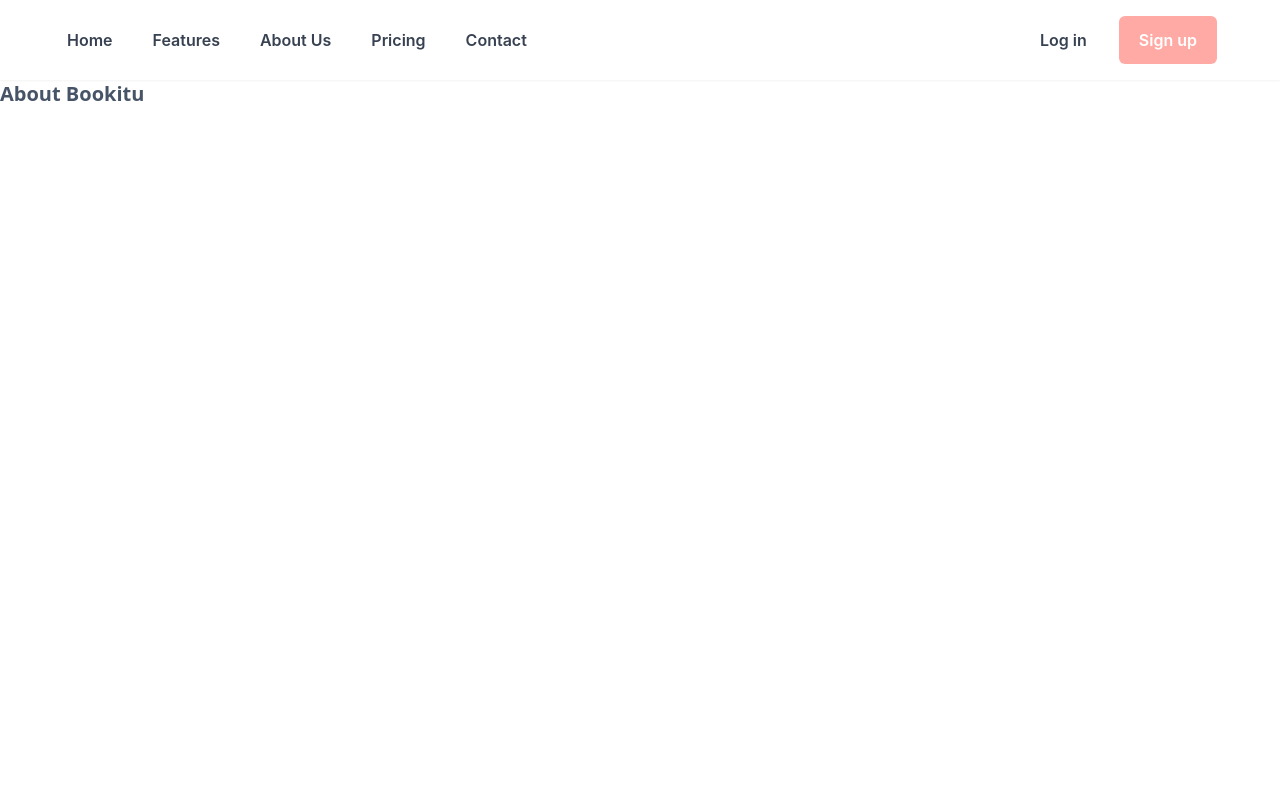
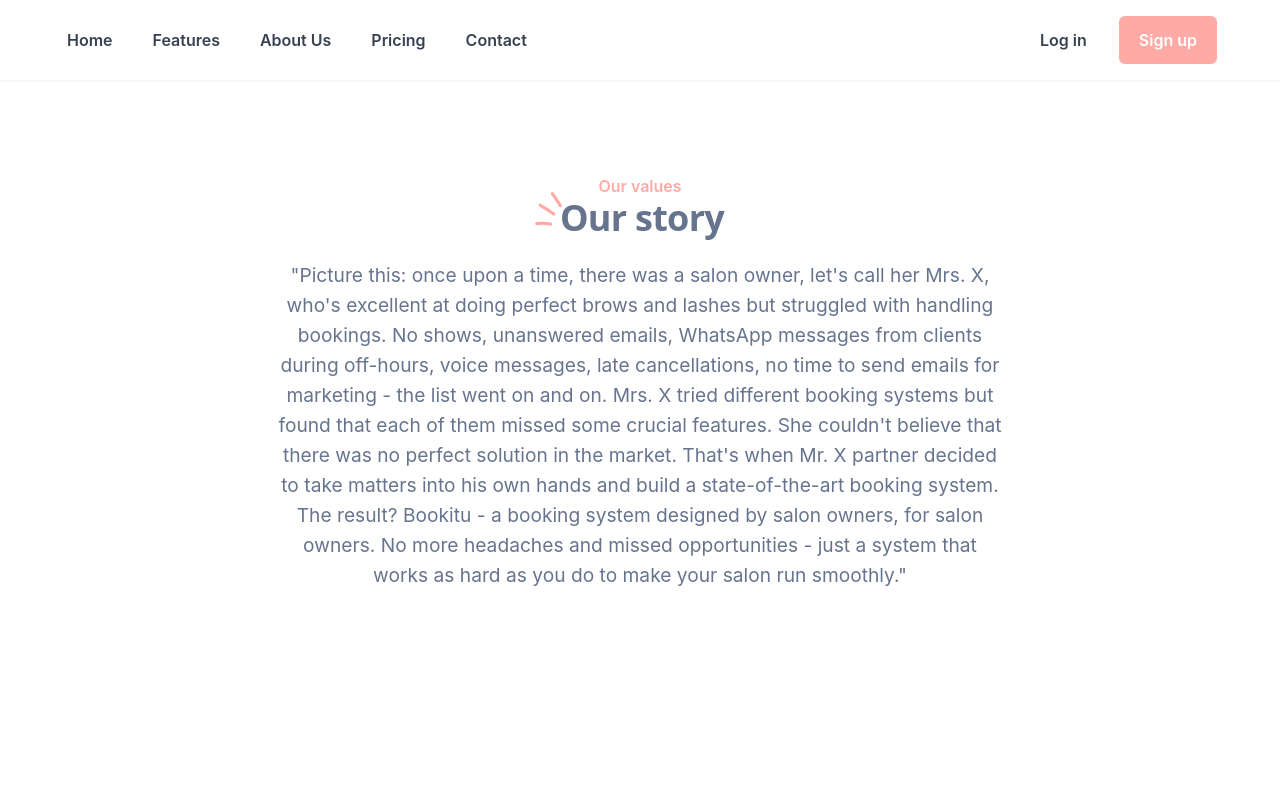
Before and after one commit to babulakterfsd/beautycutie, a Next.js app: page /about in a window 1280 px wide. Shown: the top 800 px of the page. Built offline with nearby package versions, Linux system fonts and the light colour scheme.

Commit message:
about page story section completed

```diff
--- a/src/components/About.client.tsx
+++ b/src/components/About.client.tsx
@@ -1,7 +1,36 @@
+import Image from 'next/image';
+import ultasurjo from '../../public/assets/images/ultashurjo.png';
+
 const About = () => {
   return (
-    <section>
-      <h1 className="text-xl font-bold">About Bookitu</h1>
+    <section className="mt-32 md:mt-32 lg:mt-44">
+      <h4 className="text-center text-primary font-inter font-semibold text-sm md:text-[1rem]">
+        Our values
+      </h4>
+      <div className="flex justify-center items-center gap-x-0 mb-4 lg:mb-5">
+        <Image
+          src={ultasurjo}
+          alt="Ultasurjo"
+          className="object-contain h-20 w-20 -mt-16 -ml-16"
+        />
+        <h5 className="text-cyan text-center text-4xl font-semibold lg:leading-[44px] lg:tracking-[-.72px] -ml-3">
+          Our story
+        </h5>
+      </div>
+      <p className="font-inter text-[1.2rem] leading-[30px] text-cyan px-4 md:px-16 text-center lg:w-4/6 lg:mx-auto">
+        "Picture this: once upon a time, there was a salon owner, let's call her
+        Mrs. X, who's excellent at doing perfect brows and lashes but struggled
+        with handling bookings. No shows, unanswered emails, WhatsApp messages
+        from clients during off-hours, voice messages, late cancellations, no
+        time to send emails for marketing - the list went on and on. Mrs. X
+        tried different booking systems but found that each of them missed some
+        crucial features. She couldn't believe that there was no perfect
+        solution in the market. That's when Mr. X partner decided to take
+        matters into his own hands and build a state-of-the-art booking system.
+        The result? Bookitu - a booking system designed by salon owners, for
+        salon owners. No more headaches and missed opportunities - just a system
+        that works as hard as you do to make your salon run smoothly."
+      </p>
     </section>
   );
 };
--- a/src/styles/globals.css
+++ b/src/styles/globals.css
@@ -24,16 +24,16 @@
 
 /* common classes */
 .text-primary {
-  color: rgba(255,170,165,1)
+  color: rgba(255, 170, 165, 1);
 }
 .bg-primary {
-  background-color: rgba(255,170,165,1)
+  background-color: rgba(255, 170, 165, 1);
 }
 .text-secondary {
-  color: rgba(168, 221, 230, 1)
+  color: rgba(168, 221, 230, 1);
 }
 .bg-secondary {
-  background-color: rgba(168, 221, 230, 1)
+  background-color: rgba(168, 221, 230, 1);
 }
 .text-black {
   color: #475467;
@@ -42,27 +42,24 @@
   letter-spacing: -0.205px;
 }
 .text-cyan {
-  color: #67748E;
+  color: #67748e;
 }
 .text-shadow {
-  text-shadow: 0px 4px 4px rgba(0, 0, 0, 0.25)
+  text-shadow: 0px 4px 4px rgba(0, 0, 0, 0.25);
 }
-
 
 /* gradients */
 /* gradients */
 .gradientText {
-  background: linear-gradient(269deg, #FFAAA5 27.81%, #A8DDE6 62.01%);
+  background: linear-gradient(269deg, #ffaaa5 27.81%, #a8dde6 62.01%);
   background-clip: text;
   -webkit-background-clip: text;
   color: transparent;
 }
 
 .gradientBg {
-  background: linear-gradient(248deg, #A8DDE6 0.94%, #FFA5A5 100%);
+  background: linear-gradient(248deg, #a8dde6 0.94%, #ffa5a5 100%);
 }
-
-
 
 /* responsive classes */
 .main-container {
@@ -94,7 +91,6 @@
   }
 }
 
-
 /* swiper js */
 .swiper-wrapper {
   position: relative !important;
@@ -116,8 +112,8 @@
 
 @media screen and (min-width: 768px) {
   .swiper-pagination {
-      position: absolute !important;
-      bottom: 70px !important;
-      left: 120px !important;
+    position: absolute !important;
+    bottom: 70px !important;
+    left: 120px !important;
   }
 }
```
Also changed, not shown: public/assets/images/ultashurjo.png (added).
